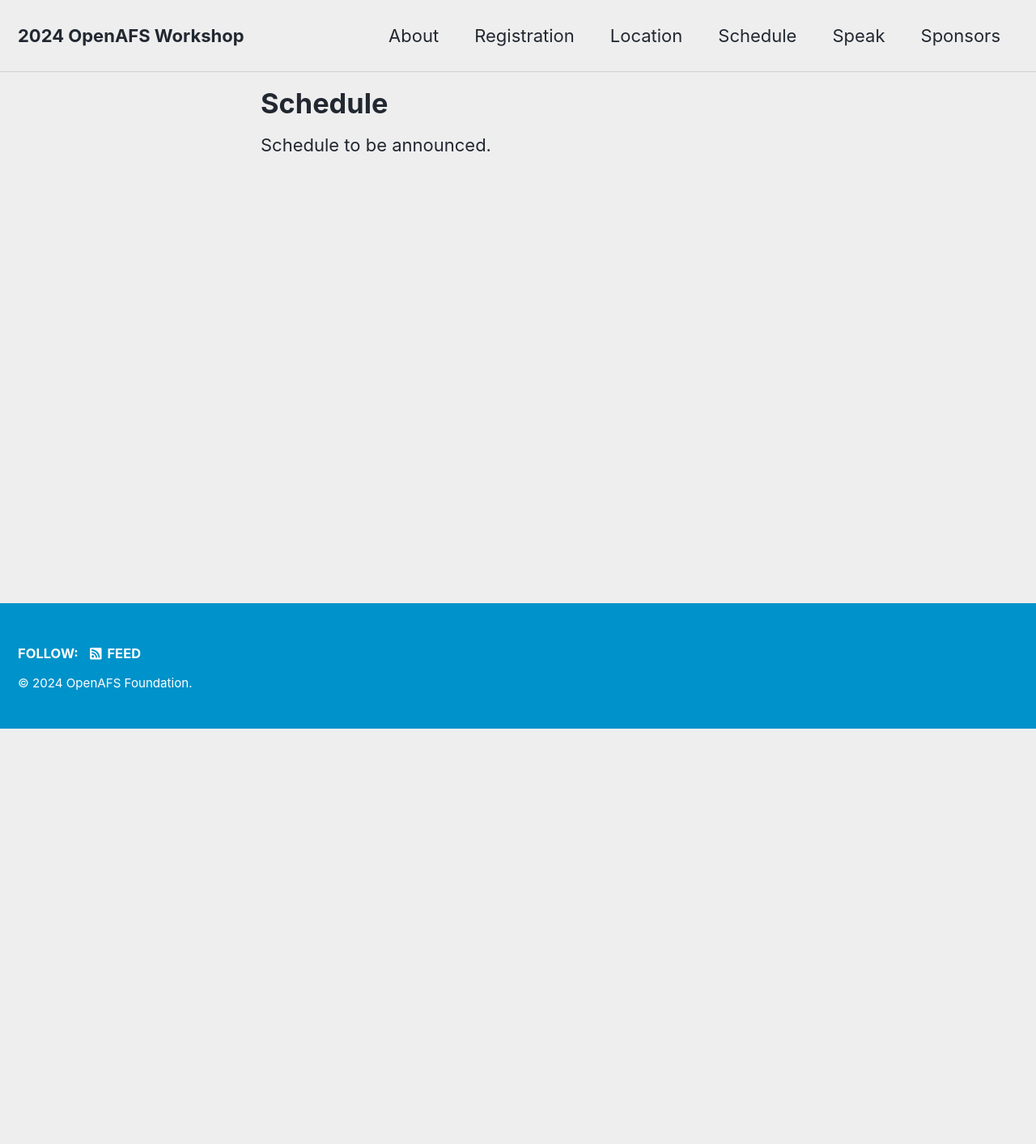
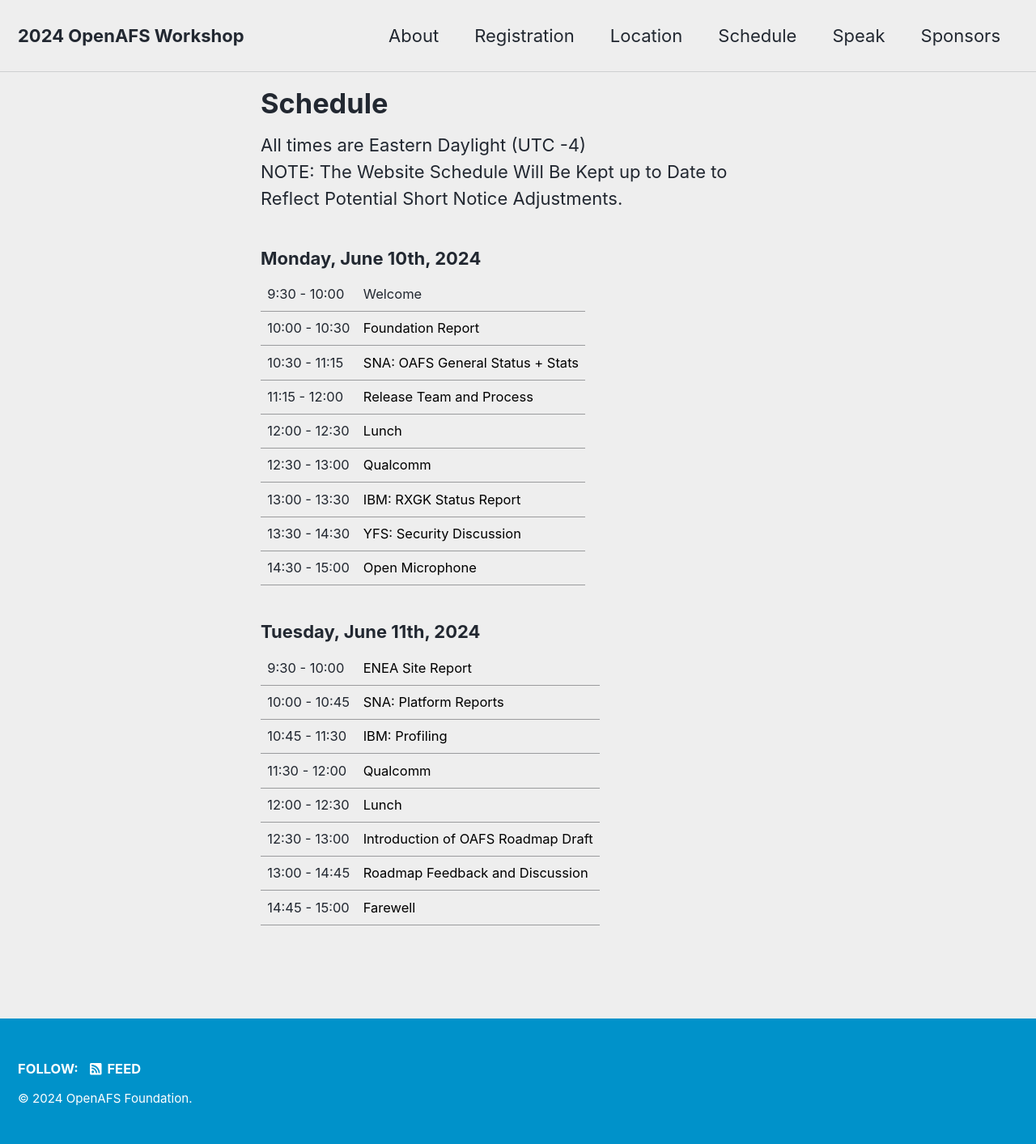
Before and after one commit to openafsfoundation/openafs-workshop.org, a Jekyll site: the page built from _pages/schedule.md, in a window 1280 px wide. Shown: the whole page at 81% size. Built offline with Jekyll 4.4.1, drawn with Linux system fonts in a browser that asks for light colours; cached includes are drawn as plain includes; nearby versions of some CDN libraries; before the commit the page ends 900 px from its top, so only the background shows below that.

Commit message:
Updated schedule page

```diff
--- a/_pages/schedule.md
+++ b/_pages/schedule.md
@@ -2,11 +2,29 @@
 layout: workshop/schedule
 permalink: /schedule/
 title: "Schedule"
-#schedule:
-#  - day: (day), (month) (dd), (yyyy)
-#    slots:
-#      - ["10:00 - 10:15", "Welcome", "nodesc"]
-#      - ["10:15 - 10:55", "Example session", ""]
+schedule:
+  - day: Monday, June 10th, 2024
+    slots:
+      - ["9:30 - 10:00", "Welcome", "nodesc"]
+      - ["10:00 - 10:30", "Foundation Report", ""]
+      - ["10:30 - 11:15", "SNA: OAFS General Status + Stats", ""]
+      - ["11:15 - 12:00", "Release Team and Process", ""]
+      - ["12:00 - 12:30", "Lunch", ""]
+      - ["12:30 - 13:00", "Qualcomm", ""]
+      - ["13:00 - 13:30", "IBM: RXGK Status Report", ""]
+      - ["13:30 - 14:30", "YFS: Security Discussion", ""]
+      - ["14:30 - 15:00", "Open Microphone", ""]
+  - day: Tuesday, June 11th, 2024
+    slots:
+      - ["9:30 - 10:00", "ENEA Site Report", ""]
+      - ["10:00 - 10:45", "SNA: Platform Reports", ""]
+      - ["10:45 - 11:30", "IBM: Profiling", ""]
+      - ["11:30 - 12:00", "Qualcomm", ""]
+      - ["12:00 - 12:30", "Lunch", ""]
+      - ["12:30 - 13:00", "Introduction of OAFS Roadmap Draft", ""]
+      - ["13:00 - 14:45", "Roadmap Feedback and Discussion", ""]
+      - ["14:45 - 15:00", "Farewell", ""]
 ---
 
-Schedule to be announced.
+All times are Eastern Daylight (UTC -4) <br/>
+NOTE: The Website Schedule Will Be Kept up to Date to Reflect Potential Short Notice Adjustments. <br/>
```
